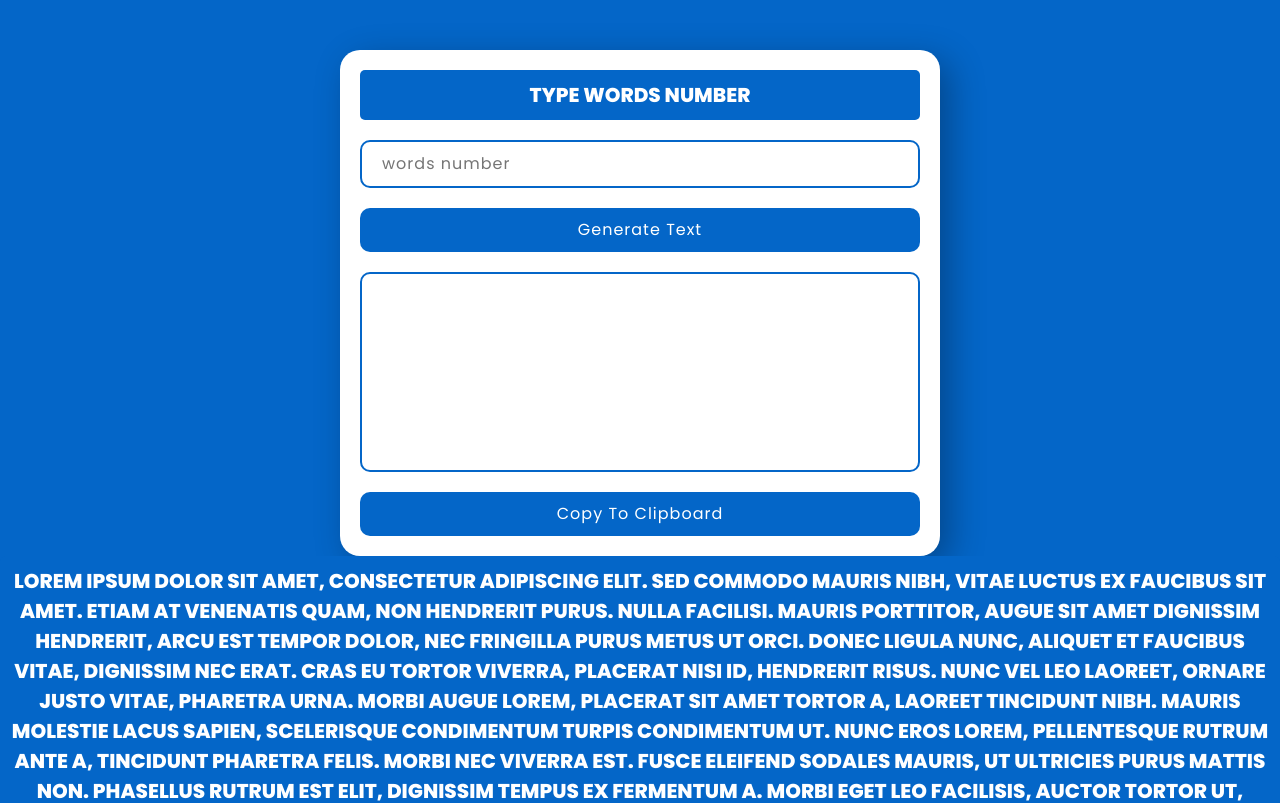
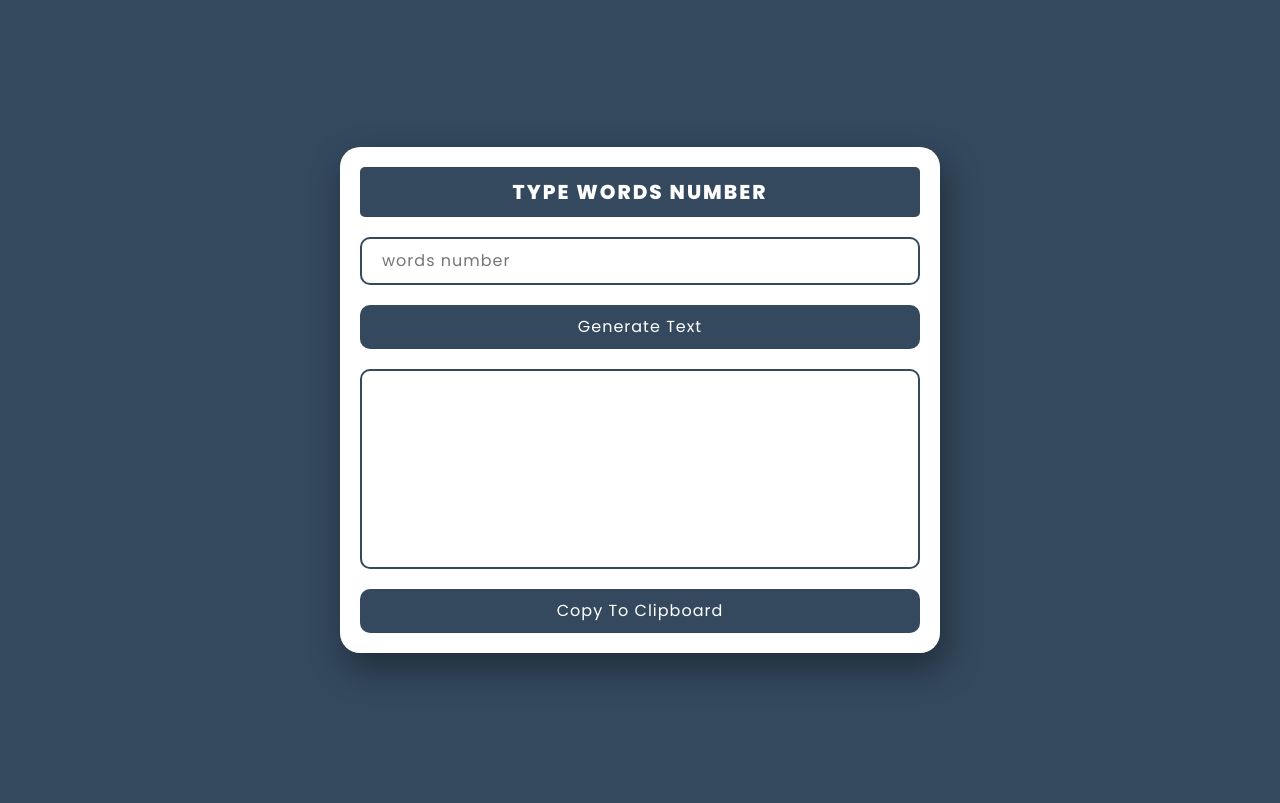
Before and after one commit to shakilDevHub/Random-Text-Generator-js-01, a plain HTML site: page index.html in a window 1280 px wide. Shown: the top 803 px of the page. Drawn offline with Linux system fonts and the light colour scheme.

Commit message:
Update style.css

```diff
--- a/style.css
+++ b/style.css
@@ -4,20 +4,18 @@
     padding: 0;
     box-sizing: border-box;
     outline: none;
+    font-family: 'Poppins', sans-serif;
 }
 :root{
-    --themeColor: #0466c8;
+    --themeColor: #34495e;
 }
 body{
     width: 100%;
     min-height: 100vh;
-    display: flex;
-    justify-content: center;
-    align-items: center;
-    flex-direction: column;
+    display: grid;
+    place-items: center;
     background: var(--themeColor);
     padding: 50px 0;
-    font-family: 'Poppins', sans-serif;
 }
 .wrapper{
     background: #fff;
@@ -30,34 +28,29 @@ body{
     gap: 20px;
     padding: 20px;
     border-radius: 20px;
-    box-shadow: 10px 10px 35px rgba(0, 0, 0, 0.3);
+    box-shadow: 5px 15px 35px rgba(0, 0, 0, 0.4);
 }
 p{
     width: 100%;
     font-size: 20px;
+    line-height: 30px;
+    letter-spacing: 2px;
+    font-weight: 800;
     text-align: center;
-    line-height: 30px;
-    color: var(--themeColor);
-    text-shadow: 1px 1px solid #000,
-                 2px 2px solid #000;
-    text-transform: capitalize;
     background: var(--themeColor);
     color: #ffffff;
     padding: 10px 5px;
     border-radius: 5px;
     user-select: none;
     text-transform: uppercase;
-    font-weight: 800;
 }
 #dummyText{
-    display: inline-block;
     width: 100%;
     padding: 10px 20px;
     border-radius: 10px;
     border: 2px solid var(--themeColor);
     font-size: 16px;
     line-height: 24px;
-    font-family: 'Poppins', sans-serif;
     letter-spacing: 1px;
 }
 #dummyText.error{
@@ -76,7 +69,6 @@ button{
     color: #fff;
     font-size: 16px;
     line-height: 24px;
-    font-family: 'Poppins', sans-serif;
     letter-spacing: 1px;
     cursor: pointer;
 }
@@ -84,22 +76,23 @@ button:active{
     transform: scale(0.95);
 }
 textarea{
-    display: inline-block;
     width: 100%;
     height: 200px;
     border: 2px solid var(--themeColor);
     border-radius: 10px;
-    padding: 30px 20px;
+    padding: 10px 20px;
     font-size: 16px;
     line-height: 26px;
-    font-family: 'Poppins', sans-serif;
     letter-spacing: 0.5px;
     resize: none;
     overflow: auto;
     text-align: justify;
     user-select: none;
-    overflow: -moz-hidden-unscrollabl;
+    overflow: hidden;
 }
-textarea::-webkit-scrollbar{
-    width: 0;
+.dummyMainText{
+    font-size: 15px;
+    font-weight: 400;
+    text-transform: lowercase;
+    display: none;
 }
```
